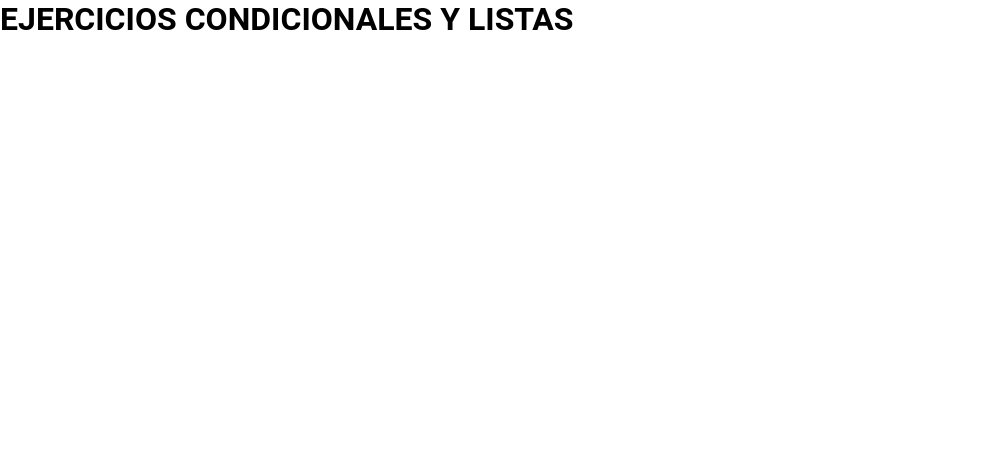
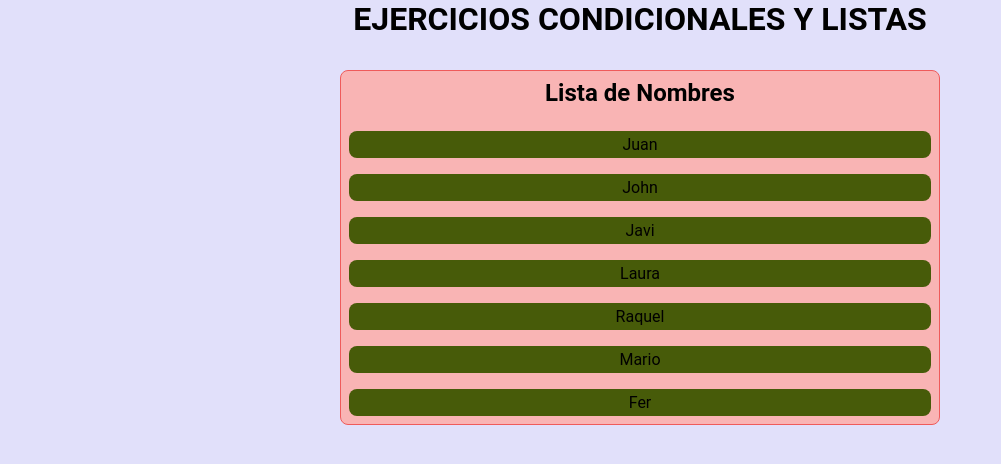
Before and after one commit to javier-ibanez-vizuete/react-condicionales-listas, a React (Vite) app: page / in a window 1280 px wide. Shown: the top 464 px of the page, without its empty margins (0-1001 px from the left). Built offline with nearby package versions, Linux system fonts and the light colour scheme.

Commit message:
feat(app): add display of names from an array

```diff
--- a/src/App.jsx
+++ b/src/App.jsx
@@ -1,7 +1,10 @@
+import { NameList } from "./components/NameList/NameList";
+
 export const App = () => {
 	return (
-		<>
+		<div className="container main-container">
 			<h1>EJERCICIOS CONDICIONALES Y LISTAS</h1>
-		</>
+			<NameList />
+		</div>
 	);
 };
--- /dev/null
+++ b/src/components/NameList/NameList.jsx
@@ -0,0 +1,21 @@
+import "./NameList.css";
+const names = ["Juan", "John", "Javi", "Laura", "Raquel", "Mario", "Fer"];
+
+export const NameList = () => {
+	console.log(names);
+
+	return (
+		<div className="name-list exercise-container">
+			<h2 className="title">Lista de Nombres</h2>
+			<ul className="list-item">
+				{names.map((name, index) => {
+					return (
+						<li key={`${name}-${index}`} className="item">
+							{name}
+						</li>
+					);
+				})}
+			</ul>
+		</div>
+	);
+};
--- a/src/index.css
+++ b/src/index.css
@@ -1,10 +1,10 @@
 :root {
-	--bg-color: #df6aff;
-	--accent-bg-color: #23001e;
-	--primary-text-color: black;
+	--bg-color: rgb(225, 224, 250);
+	--accent-bg-color: rgb(249, 180, 180);
+	--primary-text-color: rgb(21, 16, 16);
 	--secondary-text-color: #e2e4f6;
 	--links-text-color: #20a39e;
-	--btn-primary-color: #ef5b5b;
+	--border-color: #ef5b5b;
 	--btn-secondary-color: #942911;
 	--btn-xtra-color: #475b09;
 
@@ -55,6 +55,8 @@ body {
 	display: flex;
 	flex-direction: column;
 	flex: 1;
+
+	background-color: rgb(225, 224, 250);
 }
 
 h1,
@@ -103,3 +105,46 @@ img {
 	width: var(--container-width);
 	margin: 0 auto;
 }
+
+.main-container {
+	display: flex;
+	flex-direction: column;
+	gap: 2rem;
+	flex: 1;
+}
+
+h1 {
+	align-self: center;
+}
+
+.exercise-container {
+	display: flex;
+	flex-direction: column;
+	align-self: center;
+	gap: 1.5rem;
+
+	background-color: var(--accent-bg-color);
+	border-radius: 0.5rem;
+	padding: var(--spacing-sm);
+	border: 1px solid var(--border-color);
+	width: 600px;
+}
+
+.title {
+	align-self: center;
+}
+
+.list-item {
+	display: flex;
+	flex-direction: column;
+	gap: 1rem;
+}
+
+.item {
+	display: flex;
+	justify-content: center;
+
+	background-color: var(--btn-xtra-color);
+	padding: var(--spacing-xs);
+	border-radius: 0.5rem;
+}
```
Also changed, not shown: src/components/NameList/NameList.css (added).
